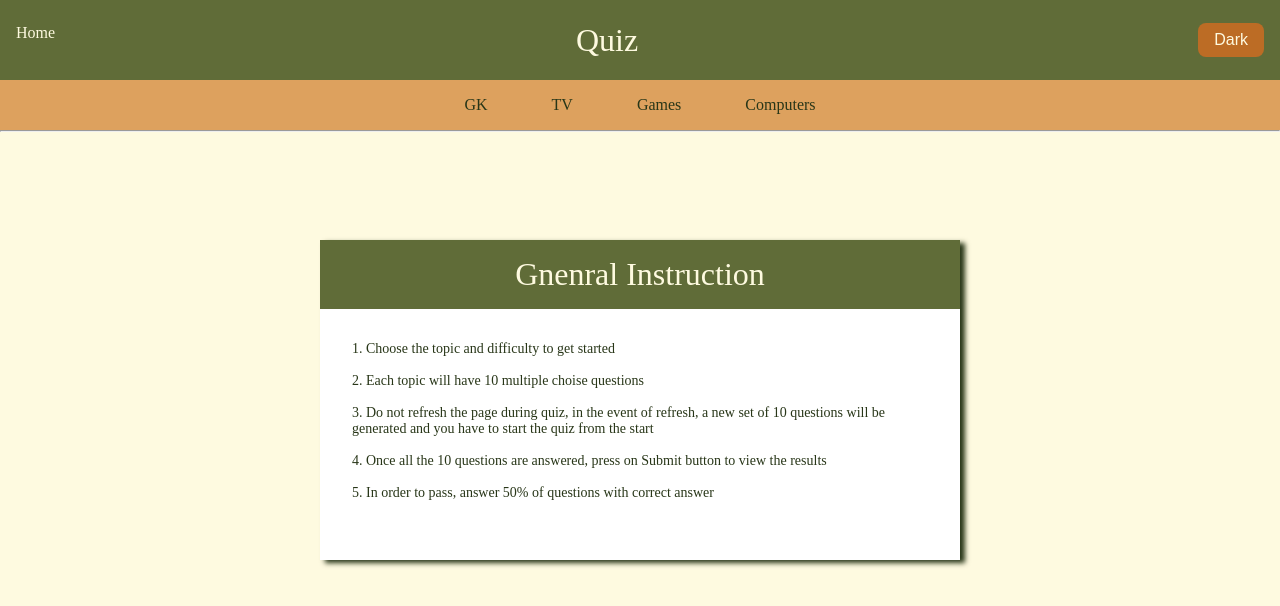
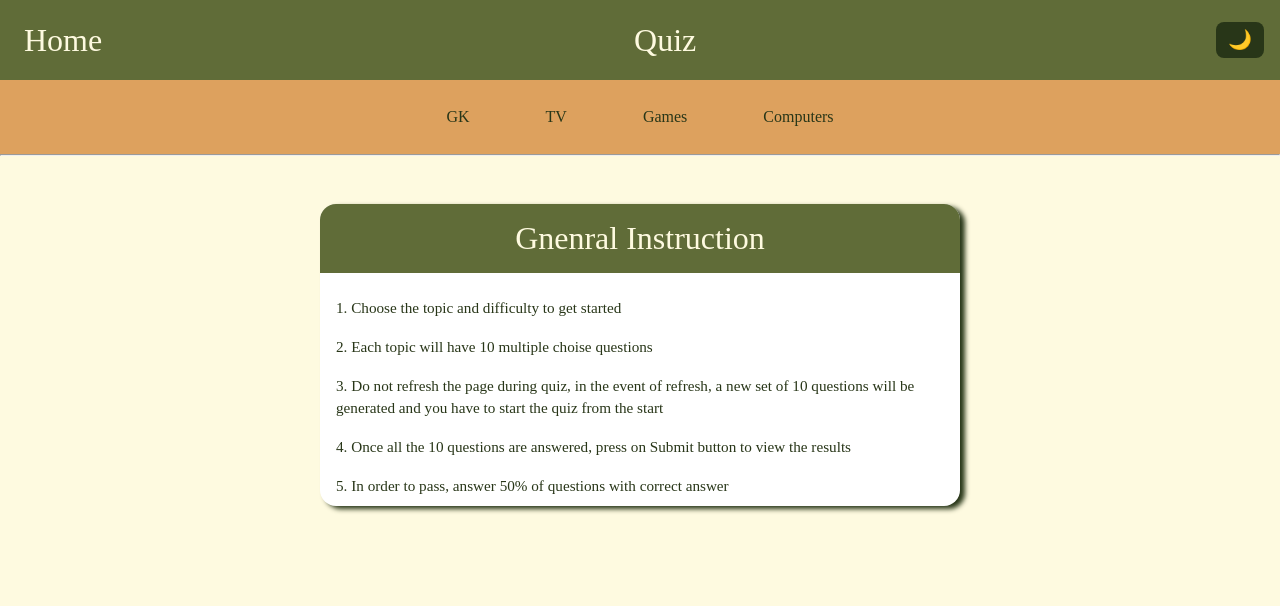
Before and after one commit to Arivarasan-Murali/Quiz, an Angular app: page / in a window 1280 px wide. Shown: the top 606 px of the page. Built offline with nearby package versions, Linux system fonts and the light colour scheme.

Commit message:
Responsive design updated for mobile/desktop view

```diff
--- a/src/app/app.component.css
+++ b/src/app/app.component.css
@@ -1,5 +1,11 @@
 .page {
-  height: 100vh;
+  min-height: 100vh;
+  display: flex;
+  flex-direction: column;
+}
+
+.content {
+  flex: 1;
 }
 
 .titleBar {
@@ -11,33 +17,130 @@
   display: flex;
   justify-content: space-between;
   align-items: center;
+  gap: 0.5rem;
+  flex-wrap: nowrap;
 }
 
 .title {
-  flex: 1;
+  flex: 1 1 auto;
   text-align: center;
+  min-width: 0;
+  overflow: hidden;
+  text-overflow: ellipsis;
+  white-space: nowrap;
+  font-size: clamp(1.2rem, 5vw, 2rem);
 }
 
 .home {
-  position: absolute;
-  top: 1.5rem;
-  left: 1rem;
-  font-size: medium;
-  vertical-align: middle;
+  position: relative;
+  top: auto;
+  left: auto;
+  margin-right: 0.25rem;
+  padding: 0.25rem 0.5rem;
   cursor: pointer;
+  color: var(--cornsilk);
+  white-space: nowrap;
+  flex: 0 0 auto;
+}
+
+.home-icon {
+  display: none;
+}
+
+.home-text {
+  display: inline;
+}
+
+.theme-toggle {
+  flex: 0 0 auto;
+  background-color: var(--back-forest);
+  color: var(--cornsilk);
+  border: none;
+  padding: 0.5rem 0.75rem;
+  cursor: pointer;
+  border-radius: 0.5rem;
+  font-size: 1.2rem;
+  display: flex;
+  align-items: center;
+  justify-content: center;
+  line-height: 1;
+  min-width: 2.5rem;
+  transition: background-color 0.3s, color 0.3s;
+}
+
+.theme-toggle.dark-mode-btn {
+  background-color: var(--cornsilk);
+  color: var(--back-forest);
+}
+
+.theme-toggle:hover {
+  background-color: var(--secondary);
   color: var(--cornsilk);
 }
 
-.theme-toggle {
-  background-color: var(--secondary);
-  color: var(--cornsilk);
-  border: none;
-  padding: 0.5rem 1rem;
-  cursor: pointer;
-  border-radius: 0.5rem;
-  font-size: 1rem;
+.theme-toggle.dark-mode-btn:hover {
+  background-color: var(--light-caramel);
+  color: var(--back-forest);
 }
 
-.theme-toggle:hover {
-  background-color: var(--light-caramel);
+.theme-icon {
+  display: inline-block;
 }
+
+
+@media (max-width: 768px) {
+  .titleBar {
+    font-size: 1.4rem;
+    height: auto;
+    padding: 0.75rem 1rem;
+    flex-wrap: nowrap;
+    justify-content: space-between;
+    gap: 0.5rem;
+  }
+
+  .home {
+    font-size: 1rem;
+    margin-right: 0.25rem;
+  }
+
+  .home-icon {
+    display: inline;
+  }
+
+  .home-text {
+    display: none;
+  }
+
+  .title {
+    flex: 1 1 auto;
+    margin: 0;
+    font-size: clamp(1rem, 4vw, 1.4rem);
+    min-width: 0;
+  }
+
+  .theme-toggle {
+    padding: 0.4rem 0.6rem;
+    font-size: 1rem;
+    min-width: auto;
+  }
+}
+
+@media (max-width: 480px) {
+  .titleBar {
+    gap: 0.25rem;
+    padding: 0.5rem 0.75rem;
+  }
+
+  .home {
+    padding: 0.2rem 0.3rem;
+  }
+
+  .title {
+    font-size: clamp(0.95rem, 3vw, 1.2rem);
+  }
+
+  .theme-toggle {
+    padding: 0.3rem 0.5rem;
+    font-size: 0.9rem;
+  }
+}
--- a/src/app/app.component.html
+++ b/src/app/app.component.html
@@ -1,8 +1,15 @@
 <div class="page">
   <div class="titleBar">
-    <span class="home" routerLink="" (click)="onLoadHome()">Home</span>
-    <span class="title">Quiz</span>
-    <button class="theme-toggle" (click)="toggleTheme()">{{ isDarkTheme ? 'Light' : 'Dark' }}</button>
+    <span class="home" routerLink="" (click)="onLoadHome()">
+      <span class="home-icon">🏠</span>
+      <span class="home-text">Home</span>
+    </span>
+    <span class="title">{{ pageTitle }}</span>
+    <button class="theme-toggle" [class.dark-mode-btn]="isDarkTheme" (click)="toggleTheme()" title="Toggle theme">
+      <span class="theme-icon">{{ isDarkTheme ? '☀️' : '🌙' }}</span>
+    </button>
   </div>
-  <router-outlet></router-outlet>
+  <main class="content">
+    <router-outlet></router-outlet>
+  </main>
 </div>
--- a/src/app/app.component.ts
+++ b/src/app/app.component.ts
@@ -8,10 +8,21 @@ import { StorageService } from './storage.service';
   standalone: false,
 })
 export class AppComponent {
-  title = 'Quiz';
   isDarkTheme = false;
 
   constructor(private storageService: StorageService) {}
+
+  get pageTitle(): string {
+    const topicName = this.storageService.topicName;
+    const difficulty = this.storageService.difficulty;
+    if (topicName && difficulty) {
+      return `${topicName} (${difficulty.charAt(0).toUpperCase() + difficulty.slice(1)})`;
+    }
+    if (topicName) {
+      return topicName;
+    }
+    return 'Quiz';
+  }
 
   onLoadHome() {
     this.storageService.noMoreEdit = false;
--- a/src/app/home/home.component.css
+++ b/src/app/home/home.component.css
@@ -2,12 +2,17 @@
   background-color: var(--light-caramel);
   display: flex;
   justify-content: center;
+  flex-wrap: wrap;
+  gap: 0.75rem;
+  padding: 0.75rem 0;
 }
 
 .topic {
   padding: 1rem 2rem;
   font-size: 1rem;
   color: var(--back-forest);
+  border-radius: 1rem;
+  transition: background-color 0.2s, color 0.2s, transform 0.2s;
 }
 
 .option,
@@ -20,8 +25,29 @@ button,
 .topic:hover {
   background-color: var(--secondary);
   box-shadow: 2px 2px 2px 2px var(--back-forest);
-  border-radius: 0 0 2rem 2rem;
+  border-radius: 1rem;
   color: var(--cornsilk);
+  transform: translateY(-1px);
+}
+
+.topic.selectedTopic {
+  background-color: var(--secondary);
+  color: var(--cornsilk);
+  box-shadow: 2px 2px 2px 2px var(--back-forest);
+}
+
+.difficultyGroup {
+  display: flex;
+  flex-wrap: wrap;
+  justify-content: center;
+  gap: 0.75rem;
+  margin-bottom: 1rem;
+}
+
+.difficultyGroup .option {
+  flex: 1 1 8rem;
+  min-width: 7rem;
+  text-align: center;
 }
 
 .topic:active {
@@ -94,14 +120,17 @@ button {
 
 .card {
   background-color: var(--card-bg);
-  max-width: 40rem;
-  min-height: 20rem;
-  position: absolute;
-  top: 50%;
-  left: 50%;
-  transform: translate(-50%, -50%);
+  width: min(40rem, 90%);
+  min-height: auto;
+  position: relative;
+  top: auto;
+  left: auto;
+  transform: none;
   box-shadow: 5px 3px 5px var(--back-forest);
   color: var(--text);
+  margin: 3rem auto;
+  border-radius: 1rem;
+  overflow: hidden;
 }
 
 .cardTitle {
@@ -113,9 +142,18 @@ button {
   margin-bottom: 1rem;
 }
 
+.cardContent {
+  padding: 0 1.5rem 1.5rem;
+  text-align: center;
+  display: flex;
+  flex-direction: column;
+  gap: 1rem;
+}
+
 .instruction {
-  padding: 1rem 2rem 0 2rem;
-  font-size: 14px;
+  padding: 0.5rem 1rem;
+  font-size: 0.95rem;
+  line-height: 1.5;
 }
 
 .link {
@@ -124,22 +162,22 @@ button {
 }
 
 .aggrement {
-  position: absolute;
-  bottom: 20%;
+  position: static;
   overflow-wrap: break-word;
   padding-bottom: 0.5rem;
+  display: flex;
+  justify-content: center;
+  gap: 0.5rem;
+  align-items: center;
 }
 
 .cardContent button {
   border: none;
   background-color: var(--primary);
-  padding: 0.5rem;
+  padding: 0.75rem 1.25rem;
   border-radius: 1rem;
-  position: absolute;
-  left: 50%;
-  transform: translate(-50%);
-  bottom: 10%;
   color: var(--cornsilk);
+  margin: 0 auto;
 }
 
 @media (max-width: 500px) {
@@ -152,4 +190,30 @@ button {
     height: 100%;
     width: 100%;
   }
+
+  .quiz-topics {
+    flex-direction: column;
+    align-items: center;
+  }
+
+  .topic {
+    width: 80%;
+    text-align: center;
+  }
+
+  .cardTitle {
+    font-size: 1.5rem;
+  }
+
+  .option {
+    display: block;
+    width: 80%;
+    margin: 0.5rem auto;
+    text-align: center;
+  }
+
+  .cardContent button {
+    width: 80%;
+    bottom: 5%;
+  }
 }
--- a/src/app/home/home.component.html
+++ b/src/app/home/home.component.html
@@ -1,6 +1,10 @@
 <div class="quiz-topics">
   @for (topic of topics; track topic; let i = $index) {
-    <div class="topic" (click)="onClickTopic(i)">
+    <div
+      class="topic"
+      [ngClass]="{ selectedTopic: selectedTopicIndex === i }"
+      (click)="onClickTopic(i)"
+    >
       {{ topic.name }}
     </div>
   }
@@ -21,11 +25,13 @@
       <div class="cardContent">
         {{ cardContent }}
         <p style="text-align: center; padding: 1rem">Choose difficulty level</p>
-        <div class="option" id="easy" (click)="chooseLevel('easy')">Easy</div>
-        <div class="option" id="medium" (click)="chooseLevel('medium')">
-          Medium
+        <div class="difficultyGroup">
+          <div class="option" id="easy" (click)="chooseLevel('easy')">Easy</div>
+          <div class="option" id="medium" (click)="chooseLevel('medium')">
+            Medium
+          </div>
+          <div class="option" id="hard" (click)="chooseLevel('hard')">Hard</div>
         </div>
-        <div class="option" id="hard" (click)="chooseLevel('hard')">Hard</div>
         <div class="aggrement">
           <input
             type="checkbox"
--- a/src/app/home/home.component.ts
+++ b/src/app/home/home.component.ts
@@ -34,6 +34,7 @@ export class HomeComponent implements OnInit {
   isTopicSelected: boolean = false;
   level: string = '';
   launch: boolean = false;
+  selectedTopicIndex: number | null = null;
 
   catagory: categories[];
 
@@ -50,8 +51,10 @@ export class HomeComponent implements OnInit {
     this.cardTitle = this.topics[i].name;
     this.isTopicSelected = true;
     this.launch = false;
+    this.selectedTopicIndex = i;
     this.chooseLevel('');
     this.storageService.topic = this.topics[i].id.toString();
+    this.storageService.topicName = this.topics[i].name;
     localStorage.setItem('category', this.topics[i].id.toString());
     setTimeout(() => {
       //Dummy timer to check the input field after it has been loaded into DOM
--- a/src/app/quiz/quiz.component.css
+++ b/src/app/quiz/quiz.component.css
@@ -17,17 +17,23 @@
 
 .quizContainer,
 .loading {
-  position: absolute;
-  height: 100%;
-  width: 100%;
+  position: relative;
   background-color: var(--background);
+  display: flex;
+  align-items: center;
+  justify-content: center;
+  padding: 1rem;
+  min-height: calc(100vh - 5rem);
 }
 
 .qawrapper {
-  position: relative;
-  top: 25%;
-  max-width: 80%;
+  width: min(42rem, 100%);
+  max-width: 100%;
   margin: 0 auto;
+  display: flex;
+  flex-direction: column;
+  justify-content: center;
+  padding: 1rem;
 }
 
 .question {
@@ -35,6 +41,8 @@
   font-size: 1.5rem;
   background-color: var(--card-bg);
   color: var(--text);
+  border-radius: 0.5rem;
+  margin-bottom: 1rem;
 }
 
 .option {
@@ -45,6 +53,8 @@
   cursor: pointer;
   color: var(--text);
   border: 1px solid var(--back-forest);
+  border-radius: 0.5rem;
+  transition: background-color 0.3s;
 }
 
 .option:hover {
@@ -59,25 +69,42 @@
 .navigation {
   padding: 1rem;
   display: flex;
+  flex-wrap: nowrap;
   justify-content: space-between;
+  align-items: center;
+  margin-top: auto;
+  gap: 0.75rem;
 }
 
 .navBtn {
-  position: absolute;
-  padding: 0.5rem 2rem;
+  position: static;
+  padding: 0.5rem 1rem;
   background-color: var(--primary);
   border: 1px solid var(--secondary);
   box-shadow: 1px 1px 3px var(--secondary);
   cursor: pointer;
   color: var(--cornsilk);
+  border-radius: 50%;
+  font-size: 1.5rem;
+  width: 3rem;
+  height: 3rem;
+  display: flex;
+  align-items: center;
+  justify-content: center;
+  z-index: 2;
+  flex: 0 0 auto;
 }
 
 .previous {
-  left: 1rem;
+  order: 1;
+}
+
+.pageNumContainer {
+  order: 2;
 }
 
 .next {
-  right: 1rem;
+  order: 3;
 }
 
 .submit {
@@ -90,12 +117,19 @@
 
 .pageNumContainer {
   display: flex;
-  position: absolute;
-  left: 20%;
-  width: 60%;
-  text-align: center;
-  z-index: 1;
-  overflow: hidden;
+  justify-content: center;
+  align-items: center;
+  gap: 0.5rem;
+  margin: 1rem 0;
+  flex-shrink: 0;
+}
+
+.pageNumContainer.desktop {
+  display: flex;
+}
+
+.pageNumContainer.mobile {
+  display: none;
 }
 
 .pageNumber {
@@ -103,13 +137,14 @@
   padding-top: 0.5rem;
   width: 2rem;
   height: 2rem;
-  margin: 0 auto;
+  margin: 0 0.25rem;
   border: 1px solid var(--back-forest);
   border-radius: 2rem;
   text-align: center;
   background-color: var(--primary);
   color: var(--cornsilk);
   cursor: pointer;
+  transition: all 0.3s;
 }
 
 .unanswered {
@@ -121,6 +156,7 @@
   font-weight: 800;
   background-color: var(--card-bg);
   color: var(--primary);
+  transform: scale(1.2);
 }
 
 .wrongAnswer {
@@ -132,3 +168,48 @@
   background-color: var(--primary);
   color: var(--cornsilk);
 }
+
+@media (max-width: 768px) {
+  .qawrapper {
+    max-width: 95%;
+    padding: 0.5rem;
+  }
+
+  .question {
+    font-size: 1.2rem;
+    padding: 0.5rem;
+  }
+
+  .option {
+    padding: 0.5rem;
+    font-size: 0.9rem;
+  }
+
+  .navigation {
+    padding: 0.5rem;
+  }
+
+  .navBtn {
+    width: 2.5rem;
+    height: 2.5rem;
+    font-size: 1.2rem;
+  }
+
+  .pageNumContainer.desktop {
+    display: none;
+  }
+
+  .pageNumContainer.mobile {
+    display: flex;
+  }
+
+  .pageNumber:not(.current):not(.prev):not(.next) {
+    display: none;
+  }
+
+  .pageNumber.prev,
+  .pageNumber.next {
+    opacity: 0.7;
+    transform: scale(0.9);
+  }
+}
--- a/src/app/quiz/quiz.component.html
+++ b/src/app/quiz/quiz.component.html
@@ -18,27 +18,43 @@
           {{ A }}
         </div>
       }
-      <br />
       <div class="navigation">
         <button
           class="navBtn previous"
           [hidden]="questionNo == 0"
           (click)="onPrevious()"
         >
-          Previous
+          ←
         </button>
-        <div class="pageNumContainer">
-          @for (question of setOfQA; track question; let i = $index) {
+        <div class="pageNumContainer desktop">
+          @for (question of setOfQA; track i; let i = $index) {
             <div
               class="pageNumber"
               (click)="goToQuestion(i)"
-              [ngClass]="{ current: questionNo == i }"
+              [ngClass]="{
+                current: questionNo == i
+              }"
             >
               {{ i + 1 }}
             </div>
           }
         </div>
-        @if (!(noMoreEdit && questionNo == numOfQuestions - 1)) {
+        <div class="pageNumContainer mobile">
+          @for (question of setOfQA; track i; let i = $index) {
+            <div
+              class="pageNumber"
+              (click)="goToQuestion(i)"
+              [ngClass]="{
+                current: questionNo == i,
+                prev: i === questionNo - 1,
+                next: i === questionNo + 1
+              }"
+              [class.unanswered]="unansweredQuestionNumbers.includes(i)"
+            >
+              {{ i + 1 }}
+            </div>
+          }
+        </div>
         <button
           class="navBtn next"
           (click)="
@@ -57,11 +73,10 @@
         >
           {{
             (questionNo == numOfQuestions - 1 || enableSubmit) && !noMoreEdit
-                ? "Submit"
-                : "Next"
+              ? "✓"
+              : "→"
           }}
         </button>
-        }
       </div>
     </div>
   </div>
--- a/src/app/quiz/quiz.component.ts
+++ b/src/app/quiz/quiz.component.ts
@@ -52,6 +52,7 @@ export class QuizComponent implements OnInit {
       this.setOfQA = [...this.storageService.quizData];
       this.chosenId = this.setOfQA[this.questionNo].chosen;
       this.noMoreEdit = true;
+      this.unansweredQuestionNumbers = [];
       for (let i = 0; i < this.setOfQA.length; i++) {
         if (
           this.setOfQA[i].options[this.setOfQA[i].chosen] ===
@@ -220,6 +221,7 @@ export class QuizComponent implements OnInit {
         ? 'Pass'
         : 'Fail';
     this.storageService.noMoreEdit = true;
+    this.unansweredQuestionNumbers = [];
     this.router.navigate(['/result']);
   }
 }
--- a/src/app/result/result.component.css
+++ b/src/app/result/result.component.css
@@ -1,21 +1,25 @@
 .resultContainer {
-  height: 100%;
+  min-height: calc(100vh - 5rem);
   background-color: var(--background);
   color: var(--text);
+  display: flex;
+  align-items: center;
+  justify-content: center;
+}
+
+.resultText {
+  font-size: 2rem;
+  text-align: center;
+  padding: 2rem;
+  background-color: var(--card-bg);
+  border-radius: 1rem;
+  box-shadow: 0 4px 8px rgba(0, 0, 0, 0.1);
 }
 
 .result {
   font-size: 2rem;
   padding-bottom: 1rem;
   text-align: center;
-}
-
-.resultText {
-  position: absolute;
-  left: 50%;
-  top: 50%;
-  transform: translate(-50%, -50%);
-  font-size: 2rem;
 }
 
 .review {
@@ -27,8 +31,27 @@
   cursor: pointer;
   color: var(--cornsilk);
   border-radius: 0.5rem;
+  transition: background-color 0.3s;
 }
 
 .review:active {
   box-shadow: none;
 }
+
+@media (max-width: 768px) {
+  .resultText {
+    font-size: 1.5rem;
+    padding: 1rem;
+    margin: 1rem;
+  }
+
+  .result {
+    font-size: 1.8rem;
+  }
+
+  .review {
+    margin-top: 1rem;
+    padding: 0.75rem;
+    font-size: 0.9rem;
+  }
+}
--- a/src/app/storage.service.ts
+++ b/src/app/storage.service.ts
@@ -3,6 +3,7 @@ import { Injectable } from '@angular/core';
 @Injectable({ providedIn: 'root' })
 export class StorageService {
   topic: string | null = null;
+  topicName: string | null = null;
   difficulty: string | null = null;
   result: string | null = null; // Store PASS or FAIL
   noMoreEdit: boolean = false; // To prevent editing after the results are displayed
--- a/src/styles.css
+++ b/src/styles.css
@@ -28,11 +28,16 @@
   box-sizing: border-box;
 }
 
+html {
+  min-width: 320px;
+}
+
 body {
   background-color: var(--background);
   color: var(--text);
   overflow: auto;
   transition: background-color 0.3s, color 0.3s;
+  min-width: 320px;
 }
 
 .desktopMode {
@@ -55,3 +60,36 @@ body {
     display: grid;
   }
 }
+
+/* Modern scrollbar styling */
+html {
+  scrollbar-width: thin;
+  scrollbar-color: rgba(108, 58, 4, 0.8) transparent;
+}
+
+body::-webkit-scrollbar,
+*:not(.desktopMode)::-webkit-scrollbar {
+  width: 0.6rem;
+  height: 0.6rem;
+}
+
+body::-webkit-scrollbar-track,
+*:not(.desktopMode)::-webkit-scrollbar-track {
+  background: transparent;
+}
+
+body::-webkit-scrollbar-thumb,
+*:not(.desktopMode)::-webkit-scrollbar-thumb {
+  background-color: rgba(108, 58, 4, 0.8);
+  border-radius: 999px;
+}
+
+@media (max-width: 768px) {
+  body {
+    font-size: 14px;
+  }
+
+  * {
+    box-sizing: border-box;
+  }
+}
```
Lines whose indentation alone changed are shown as unchanged.
